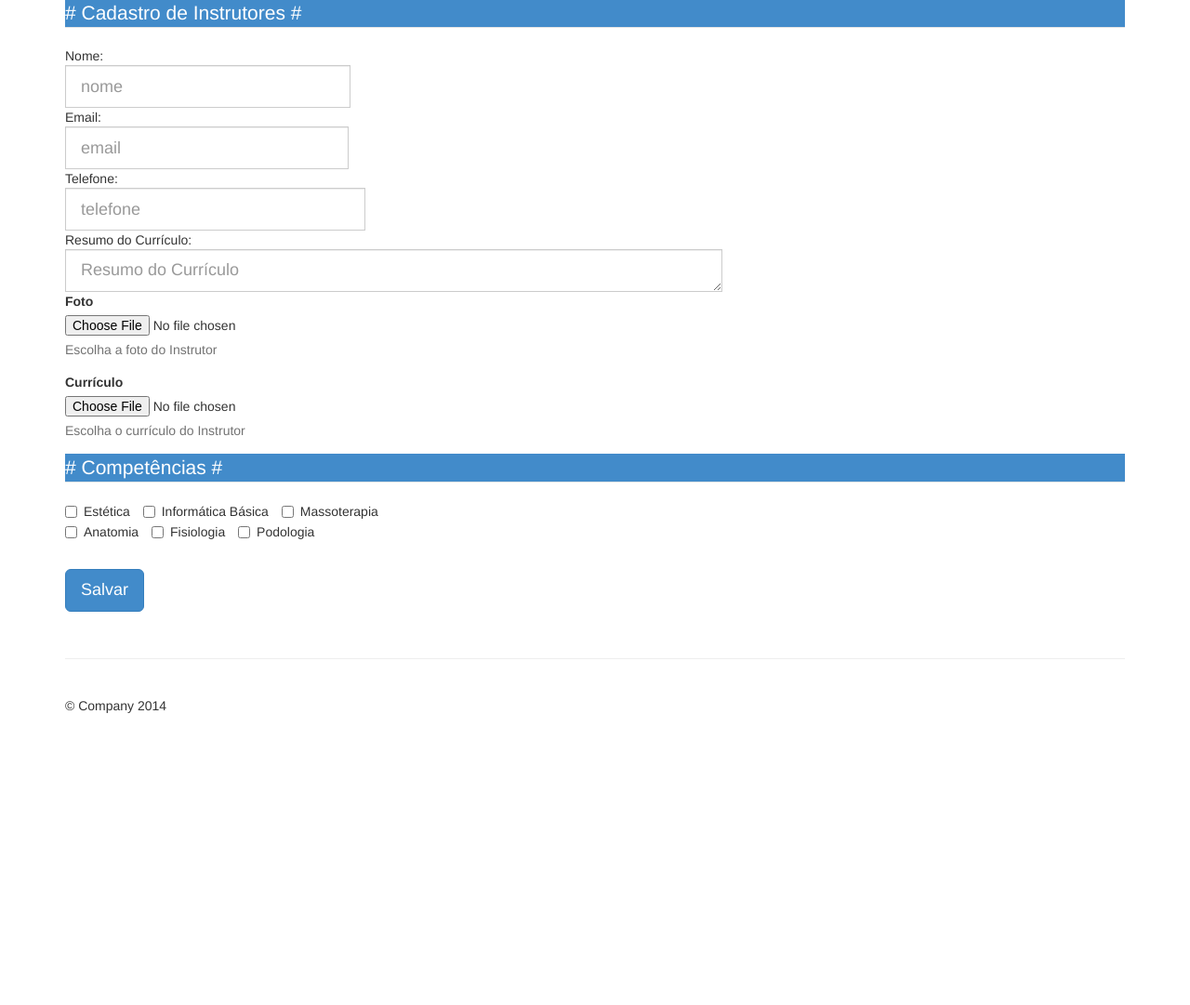
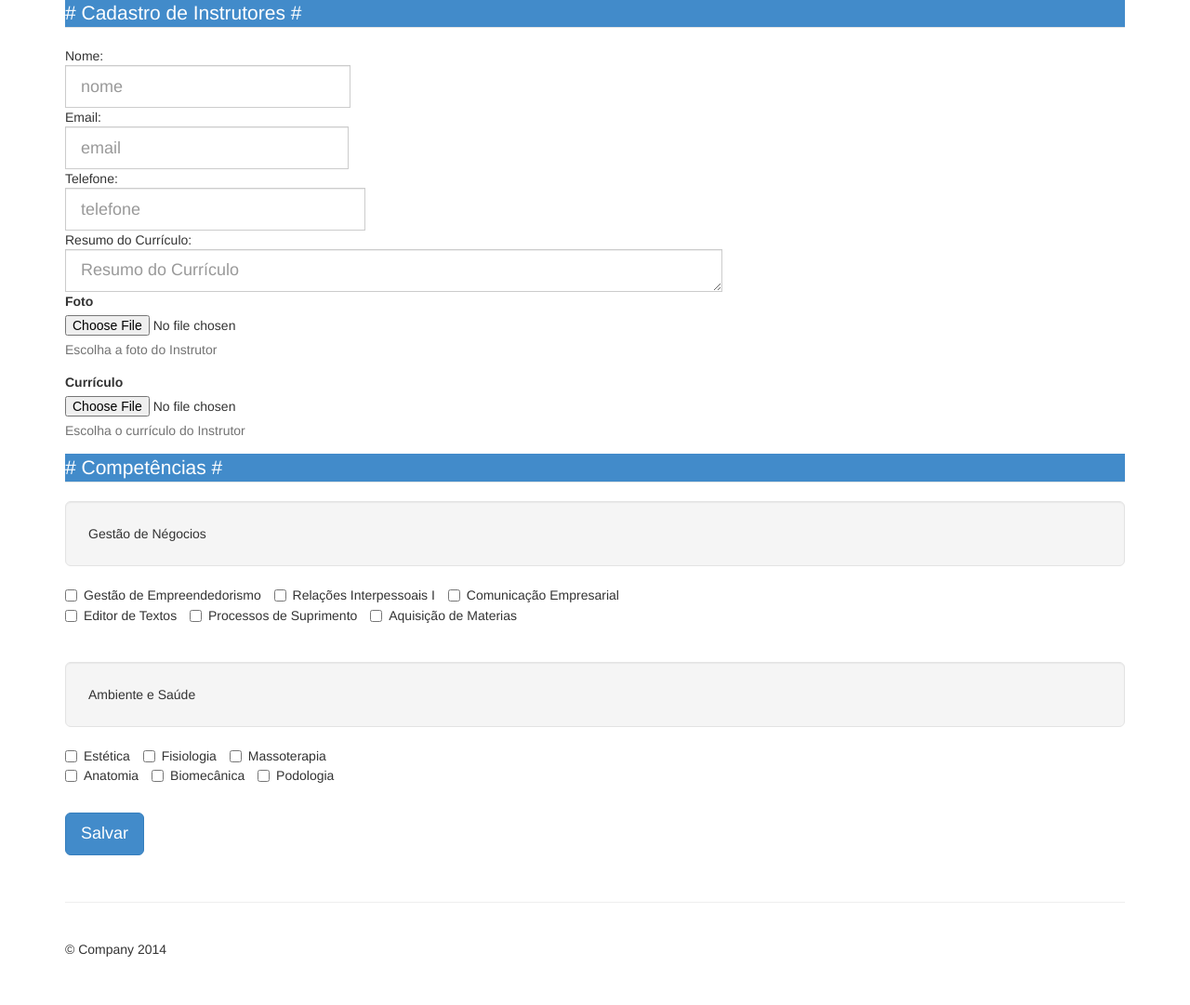
Before and after one commit to franciscomduarte/senac, a PHP site: page /novoInstrutor.php in a window 1280 px wide. Shown: the part 193-1274 px from the top of the page at 93% size. Before the commit the page ends 960 px from the top, so only its background shows below. Run offline with PHP 8.4, Linux system fonts and the light colour scheme.

Commit message:
git-svn-id: svn://e2f.com.br/e2f/apps/senac@652 f2c8e972-50ed-4da8-97be-2e774d6a7978

```diff
--- a/novoInstrutor.php
+++ b/novoInstrutor.php
@@ -41,15 +41,46 @@
 	  </div>
 
 
+		<div>
 			<fieldset>
 			<legend class="bg-primary"> # Competências #</legend>
 
+
+			<div class="well well-lg">Gestão de Négocios</div>
+
+			<label class="checkbox-inline">
+			  <input type="checkbox" id="inlineCheckbox1" value="option1"> Gestão de Empreendedorismo
+			</label>
+			<label class="checkbox-inline">
+			  <input type="checkbox" id="inlineCheckbox2" value="option2"> Relações Interpessoais I
+			</label>
+			<label class="checkbox-inline">
+			  <input type="checkbox" id="inlineCheckbox3" value="option3"> Comunicação Empresarial
+			</label>
+
+			<br>
+
+			<label class="checkbox-inline">
+			  <input type="checkbox" id="inlineCheckbox1" value="option1"> Editor de Textos
+			</label>
+			<label class="checkbox-inline">
+			  <input type="checkbox" id="inlineCheckbox2" value="option2"> Processos de Suprimento
+			</label>
+			<label class="checkbox-inline">
+			  <input type="checkbox" id="inlineCheckbox3" value="option3"> Aquisição de Materias
+			</label>
+
+			<br>
+			<br>
+			<br>
+
+			<div class="well well-lg">Ambiente e Saúde</div>
 
 						<label class="checkbox-inline">
 			  <input type="checkbox" id="inlineCheckbox1" value="option1"> Estética
 			</label>
 			<label class="checkbox-inline">
-		  <input type="checkbox" id="inlineCheckbox2" value="option2"> Informática Básica
+			  <input type="checkbox" id="inlineCheckbox2" value="option2"> Fisiologia
 			</label>
 			<label class="checkbox-inline">
 			  <input type="checkbox" id="inlineCheckbox3" value="option3"> Massoterapia
@@ -61,14 +92,15 @@
 			  <input type="checkbox" id="inlineCheckbox1" value="option1"> Anatomia
 			</label>
 			<label class="checkbox-inline">
-		  <input type="checkbox" id="inlineCheckbox2" value="option2"> Fisiologia
+			  <input type="checkbox" id="inlineCheckbox2" value="option2"> Biomecânica
 			</label>
 			<label class="checkbox-inline">
 			  <input type="checkbox" id="inlineCheckbox3" value="option3"> Podologia
 			</label>
 
+			</fieldset>
+		</div>
 
-	</fieldset>
 
 			 <p style="margin-top:30px"><a class="btn btn-primary btn-lg" role="button" href="instrutores.php">Salvar</a></p>
 
```
Also changed, not shown: novoCurso.php (+34 -3 lines). Lines whose indentation alone changed are shown as unchanged.
